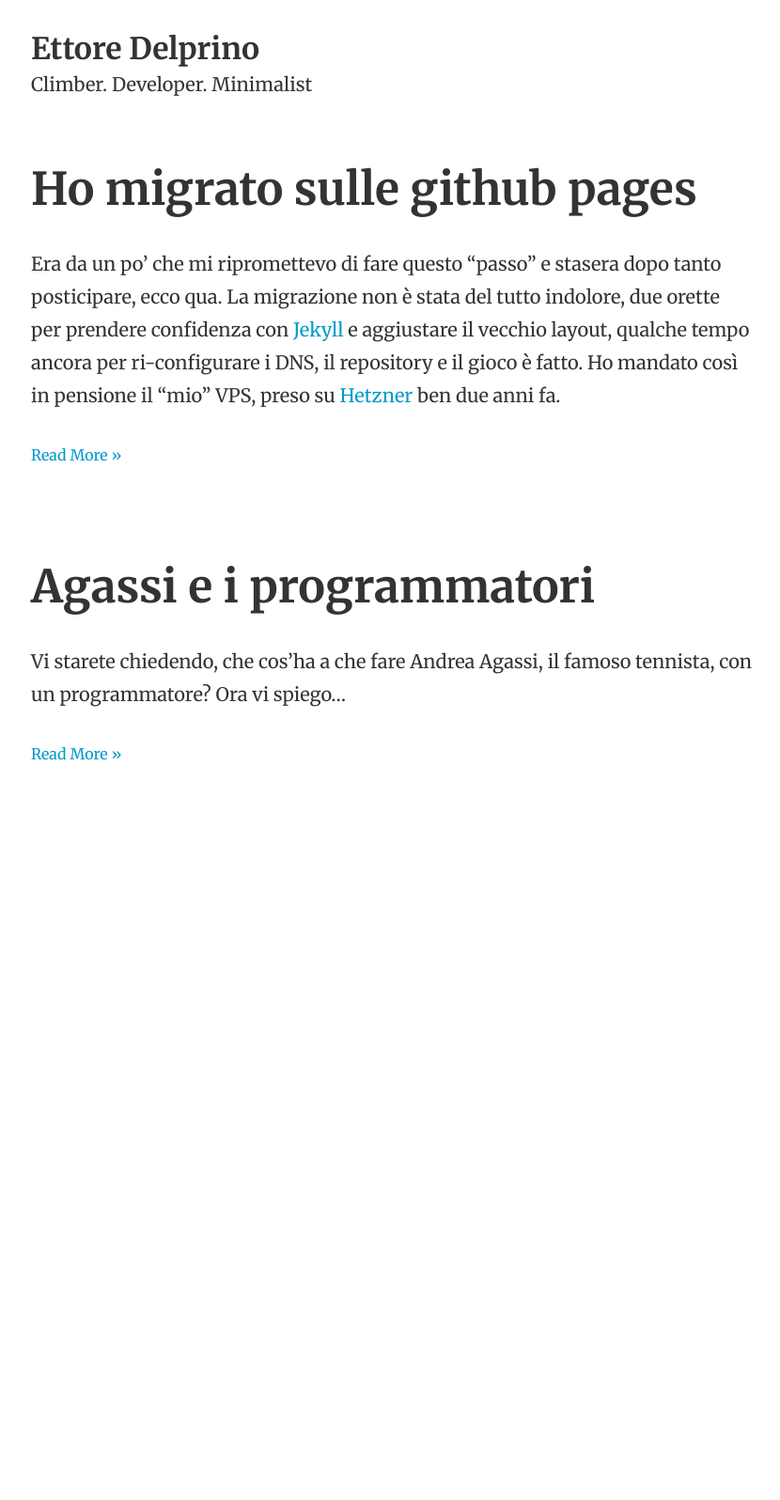
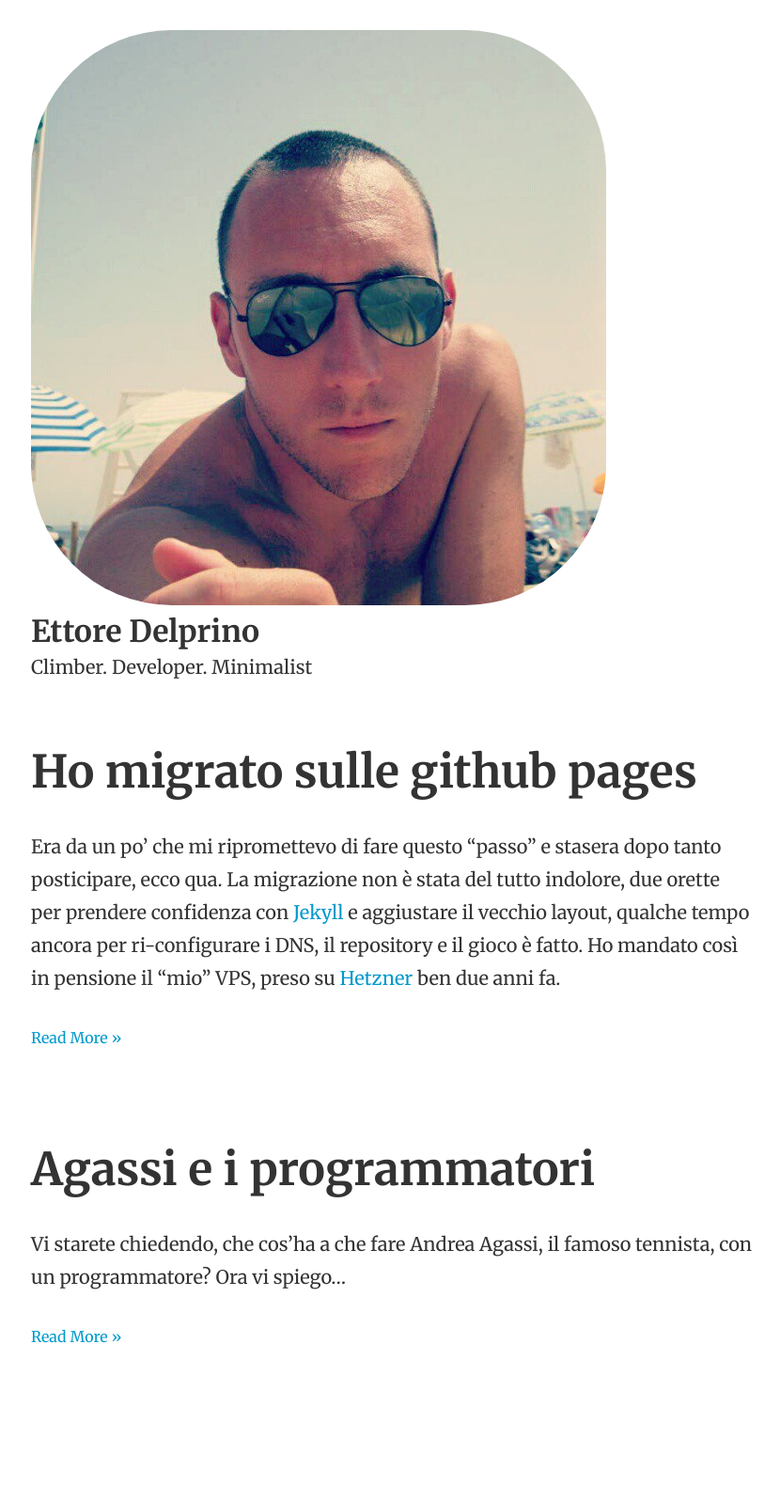
Before and after one commit to edelprino/edelprino.github.com, a Jekyll site: the page built from index.html, in a window 1280 px wide. Shown: the whole page at 94% size, without its empty margins (223-1053 px from the left). Built offline with Jekyll 4.4.1, drawn with Linux system fonts in a browser that asks for light colours; the list of posts is cut into pages by our own code; before the commit the page ends 976 px from its top, so only the background shows below that.

Commit message:
Avatar image

```diff
--- a/_includes/_header.html
+++ b/_includes/_header.html
@@ -1,4 +1,5 @@
 <header class="mb">
-  <h1 class="h2 m-0"><a href="{{site.url}}">{{site.name}}</a></h1>
+<img src="/images/palma.jpg" class="avatar">
+  <h1 class="h2 m-0"><a href="/">{{site.name}}</a></h1>
   <p>{{site.description}}</p>
 </header>
--- a/style.css
+++ b/style.css
@@ -53,3 +53,9 @@
 .fr { float: right; }
 
 .gray { color: #999; }
+
+img.avatar {
+    border-radius: 150px;
+    -webkit-border-radius: 150px;
+    -moz-border-radius: 150px;
+}
```
Also changed, not shown: images/palma.jpg (added).
